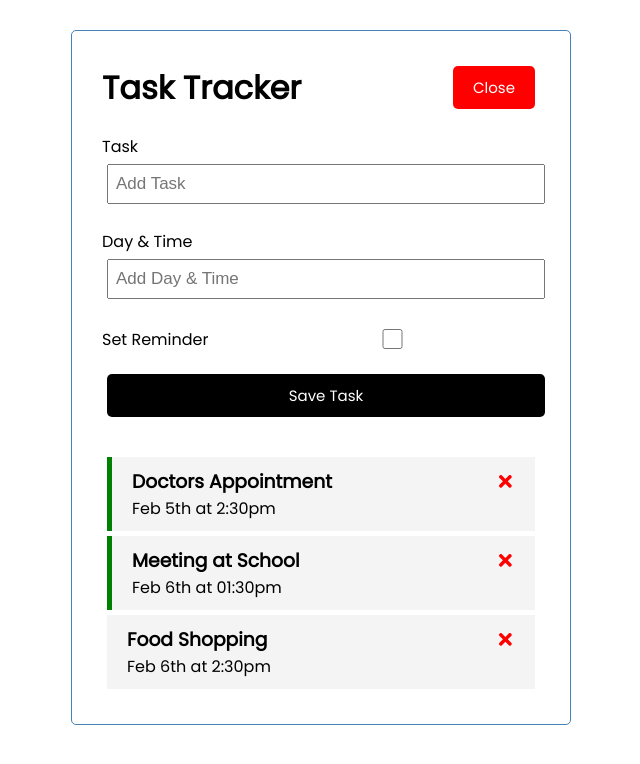
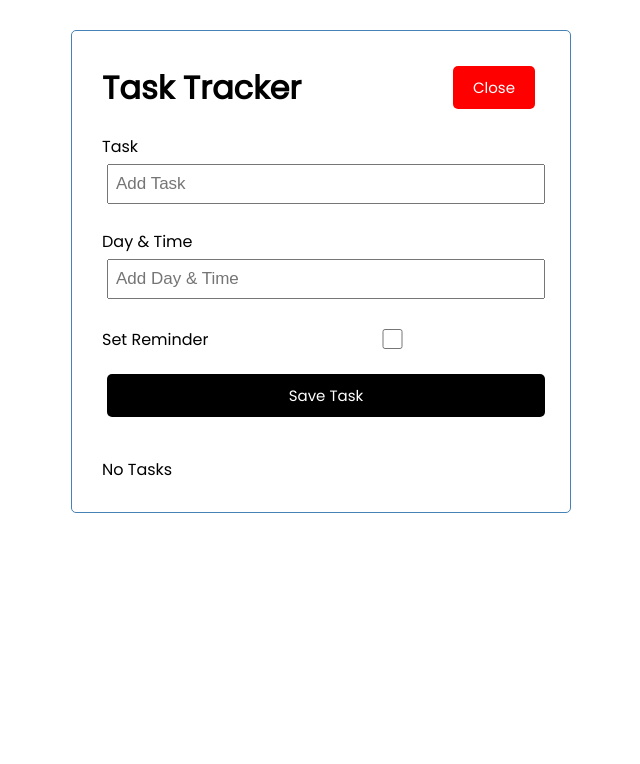
Before and after one commit to PaulThomas20002/tasktracker, a React (Vite) app: page / in a window 1280 px wide. Shown: the top 764 px of the page, without its empty margins (319-959 px from the left). Built offline with nearby package versions, Linux system fonts and the light colour scheme.

Commit message:
Last Update - close button unused

```diff
--- a/src/App.jsx
+++ b/src/App.jsx
@@ -7,7 +7,7 @@ import { useState } from 'react'
 
 export default function App() {
   const [showAddTask, setShowAddTask] = useState(true)
-  const [tasks, setTasks] = useState([
+  const [tasks, setTasks] = useState([/*
     {
         id: 1,
         text : 'Doctors Appointment',
@@ -25,7 +25,7 @@ export default function App() {
         text : 'Food Shopping',
         day : 'Feb 6th at 2:30pm',
         reminder : false,
-    },
+    },*/
 ])
 
 //delete task
```
